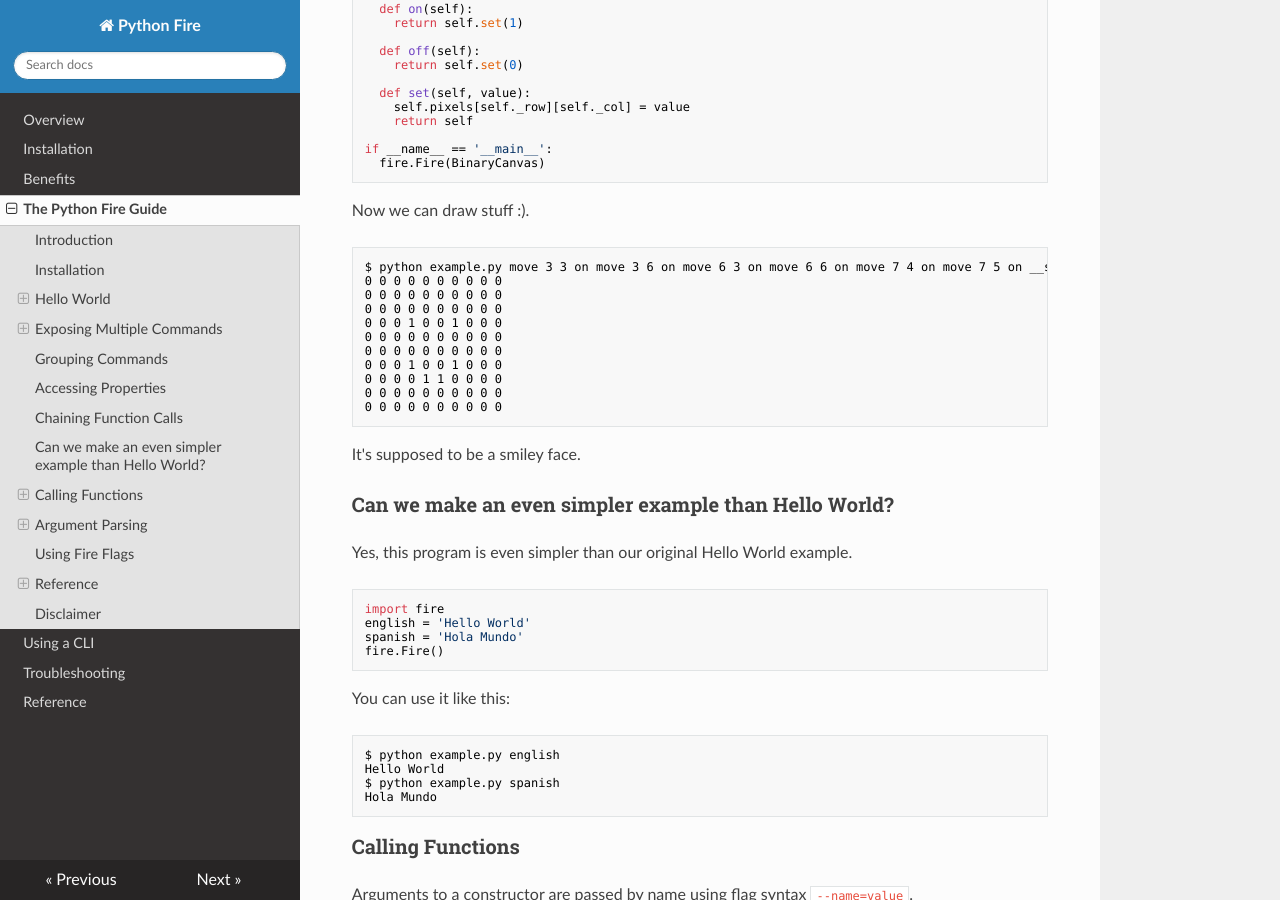
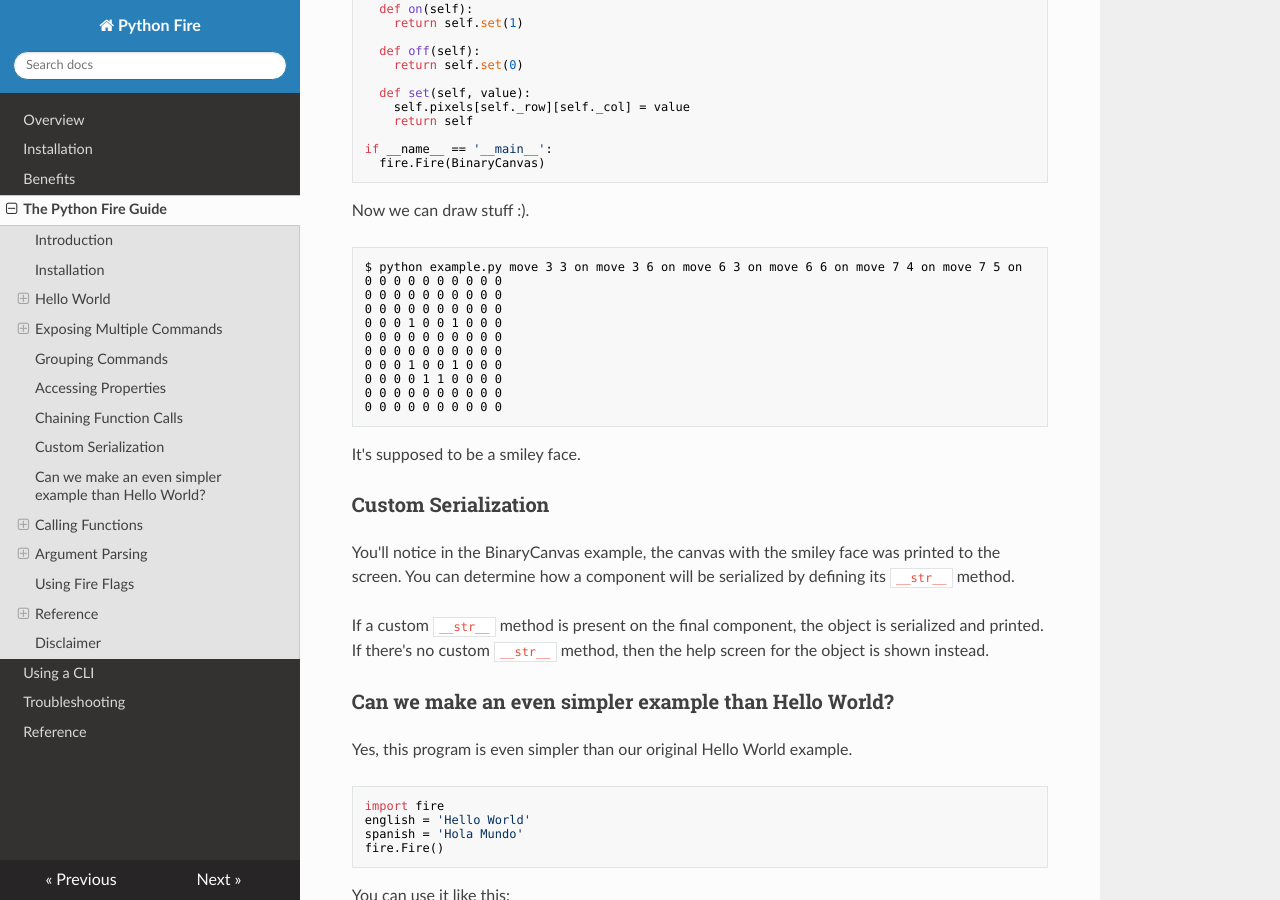
Before and after one commit to google/python-fire, an MkDocs documentation site: the page built from docs/guide.md, in a window 1280 px wide and 900 px high, scrolled down 6643 px. Built offline with MkDocs 1.6.1, drawn with Linux system fonts in a browser that asks for light colours; nearby versions of some CDN libraries; old or Windows-style settings are respelled for this version of MkDocs.

Commit message:
Allow custom types to define their own serialization with __str__.
PiperOrigin-RevId: 260078541
Change-Id: I2999e0caaaf962708ab1de4272b1df58327b2ada

````diff
--- a/docs/guide.md
+++ b/docs/guide.md
@@ -427,6 +427,16 @@
 ```
 
 It's supposed to be a smiley face.
+
+### Custom Serialization
+
+You'll notice in the BinaryCanvas example, the canvas with the smiley face was
+printed to the screen. You can determine how a component will be serialized by
+defining its `__str__` method.
+
+If a custom `__str__` method is present on the final component, the object is
+serialized and printed. If there's no custom `__str__` method, then the help
+screen for the object is shown instead.
 
 ### Can we make an even simpler example than Hello World?
 
````
Also changed, not shown: other parts of docs/guide.md (+1 -1 lines), docs/using-cli.md (+2 -0 lines), 2 other files.
